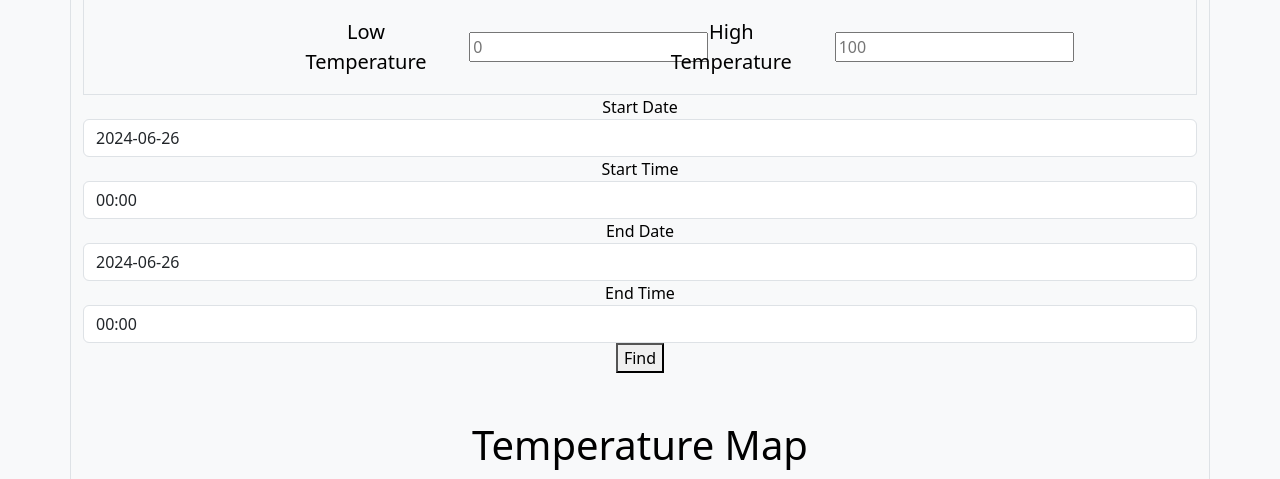
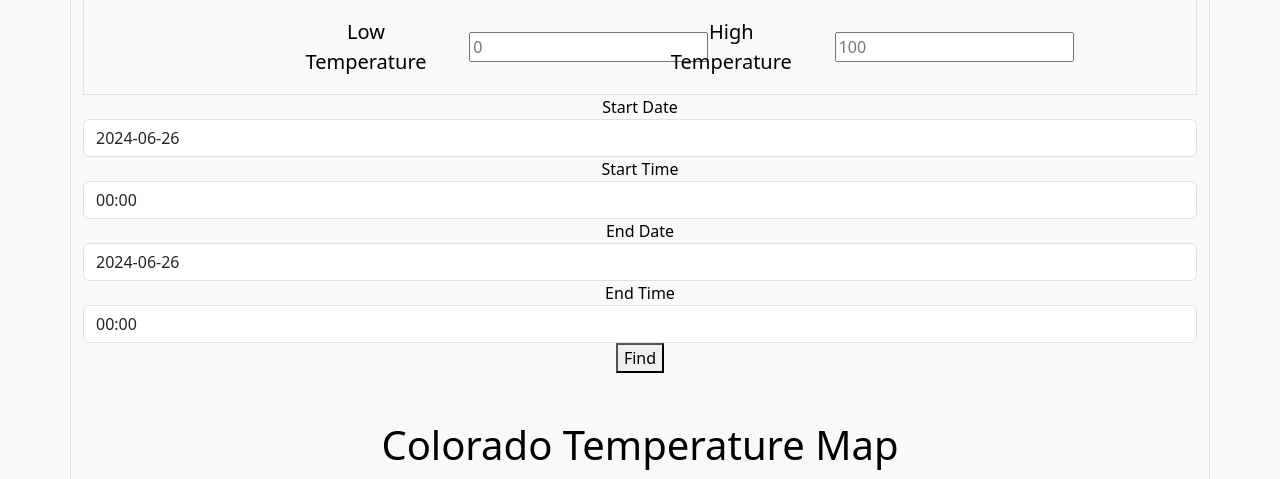
Before and after one commit to nickStanisic/weather-choice, a Flask app: page / in a window 1280 px wide. Shown: the part 130-609 px from the top of the page. Run offline with Flask 3, Linux system fonts and the light colour scheme; data that the repository does not hold is empty.

Commit message:
changed name of map

```diff
--- a/src/templates/index.html
+++ b/src/templates/index.html
@@ -63,7 +63,7 @@
         {% endif %}
     </div>
     <div class="container text-center">
-        <h1 class="mt-5">Temperature Map</h1>
+        <h1 class="mt-5">Colorado Temperature Map</h1>
         <img src="{{ map_url }}" alt="Temperature Map" class="img-fluid">
     </div>
     <script src="https://cdn.jsdelivr.net/npm/bootstrap@5.3.3/dist/js/bootstrap.bundle.min.js" integrity="sha384-YvpcrYf0tY3lHB60NNkmXc5s9fDVZLESaAA55NDzOxhy9GkcIdslK1eN7N6jIeHz" crossorigin="anonymous"></script>
```
